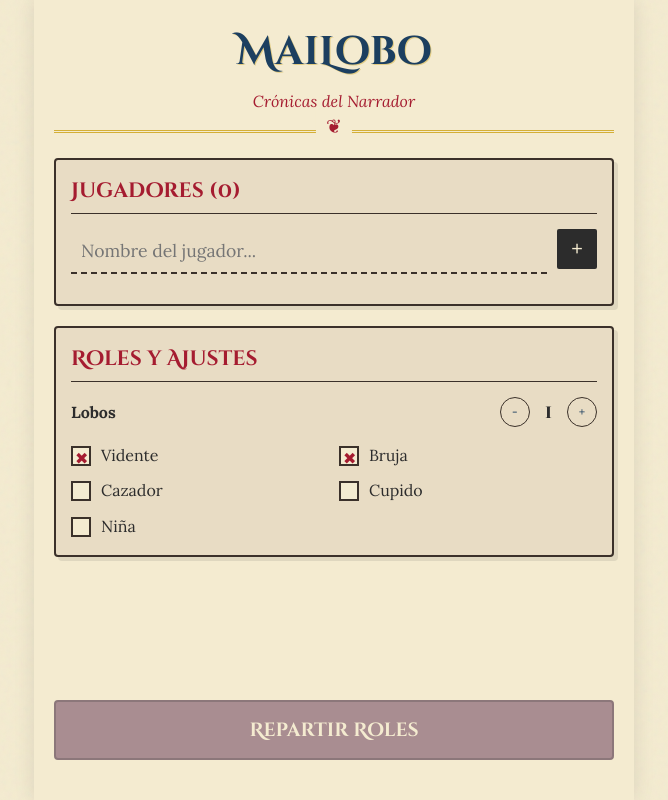
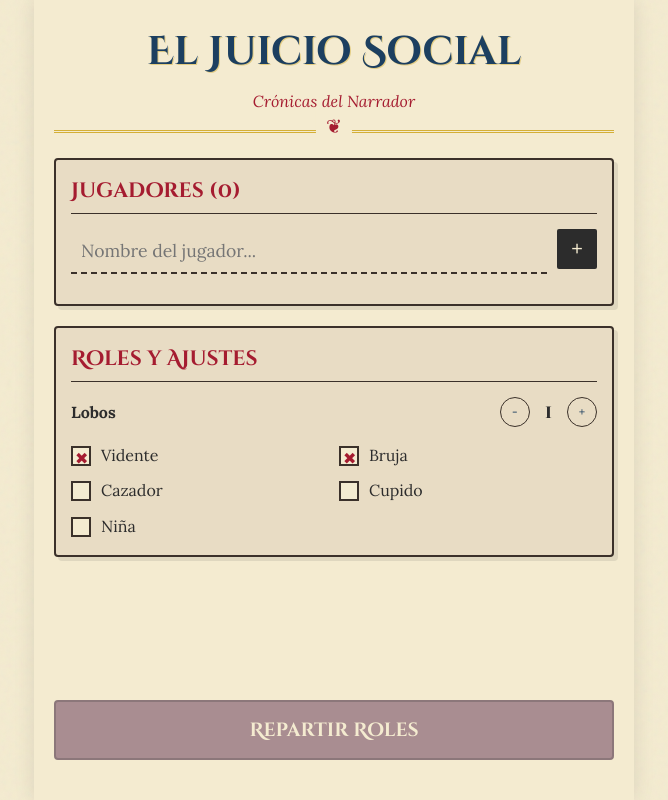
Before and after one commit to hugovidalvalencia/mailobo, a plain HTML site: page index.html in a window 1280 px wide. Shown: the whole page, without its empty margins (306-974 px from the left). Drawn offline with Linux system fonts and the light colour scheme.

Commit message:
Update title and header from 'MaiLobo' to 'El Juicio Social'

```diff
--- a/index.html
+++ b/index.html
@@ -3,7 +3,7 @@
 <head>
     <meta charset="UTF-8">
     <meta name="viewport" content="width=device-width, initial-scale=1.0, maximum-scale=1.0, user-scalable=no">
-    <title>MaiLobo - El Narrador</title>
+    <title>El Juicio Social - El Narrador</title>
     <!-- Fuentes medievales/clásicas -->
     <link href="https://fonts.googleapis.com/css2?family=Cinzel+Decorative:wght@700;900&family=Lora:ital,wght@0,400;0,700;1,400&display=swap" rel="stylesheet">
     <link rel="stylesheet" href="style.css">
@@ -14,7 +14,7 @@
         <!-- PANTALLA 1: CONFIGURACIÓN -->
         <section id="setup-screen" class="screen active">
             <header class="manuscript-header">
-                <h1>MaiLobo</h1>
+                <h1>El Juicio Social</h1>
                 <p class="subtitle">Crónicas del Narrador</p>
             </header>
 
```
